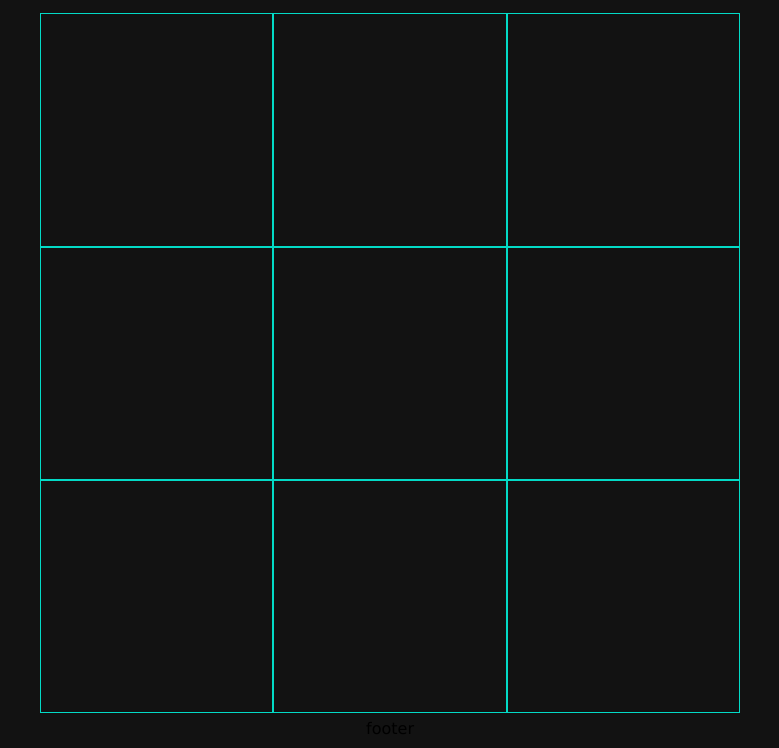
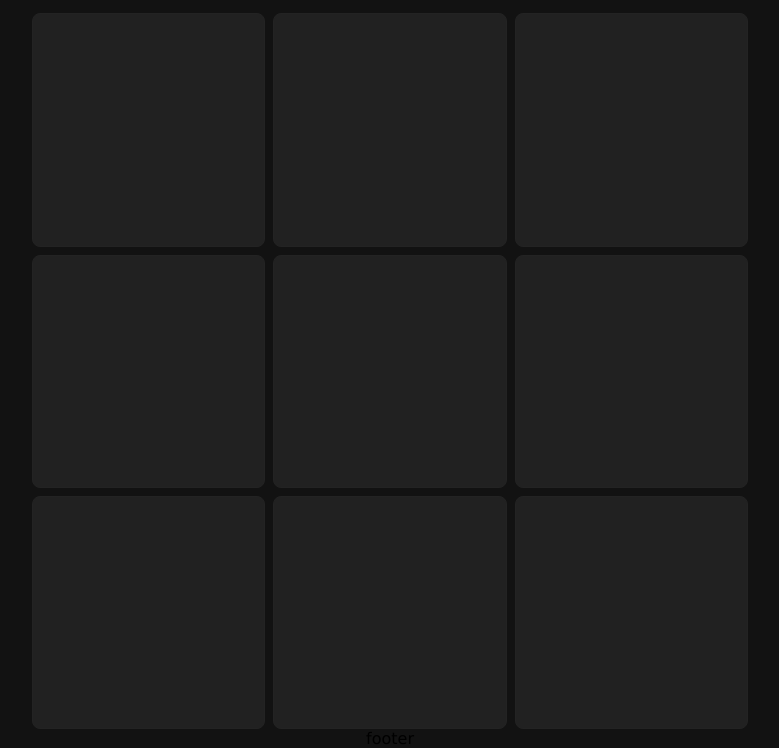
Before and after one commit to arito7/tic-tac-toe, a plain HTML site: page index.html in a window 1280 px wide. Both pictures are taken after a click on the button "Single Player". Shown: the part 62-810 px from the top of the page, without its empty margins (250-1029 px from the left). Drawn offline with Linux system fonts and the light colour scheme.

Commit message:
Add aesthetic changes

```diff
--- a/css/styles.css
+++ b/css/styles.css
@@ -58,12 +58,14 @@ div.game {
     justify-content: center;
     justify-items: center;
     margin: auto;
+    gap: 8px;
     margin-top: 16px;
     max-width: 600px;
 }
 
 .game > .square {
-    border: 1px solid #03dac6;
+    border: 1px solid #232323;
+    border-radius: 8px;
     font-size: 10em;
     text-align: center;
 }
@@ -103,6 +105,7 @@ div.game {
     border-radius: 16px;
     color: #000;
     font-weight: bold;
+    max-width: 250px;
     height: 32px;
     margin-top: 8px;
     width: 50%;
--- a/js/scripts.js
+++ b/js/scripts.js
@@ -46,7 +46,7 @@ const game = (doc, player1, player2, isSinglePlayerMode = false)=>{
         }
         for(let i = 0; i < 9; i++){
             let square = doc.createElement('div');
-            square.classList.add('square', 'text-primary');
+            square.classList.add('square', 'text-primary', 'bg-secondary');
             square.setAttribute(CUSTOM_ATTRIBUTES.index, i);
             square.style.width = `${WIDTH/3}px`;
             square.style.height = `${WIDTH/3}px`;
```
